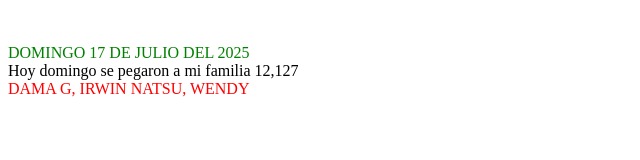
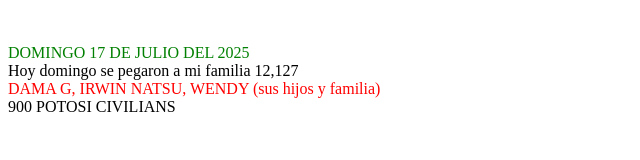
Before and after one commit to Sakuramikuestefychan/Diabolicsystemjosefina0, a plain HTML site: page index.html in a window 1280 px wide. Shown: the whole page, without its empty margins (0-640 px from the left). Drawn offline with Linux system fonts and the light colour scheme.

Commit message:
index.html

```diff
--- a/index.html
+++ b/index.html
@@ -4,8 +4,9 @@
 <font size color="green">
    DOMINGO 17 DE JULIO DEL 2025 <br></font>
   Hoy domingo se pegaron a mi familia 12,127 <br>
-   <font size color="red"> DAMA G, IRWIN NATSU, WENDY
-</font>
+   <font size color="red"> DAMA G, IRWIN NATSU, WENDY (sus hijos y familia) <br>
+</font> 900 POTOSI CIVILIANS<br>
+
 
   </body>
 </html>
```
